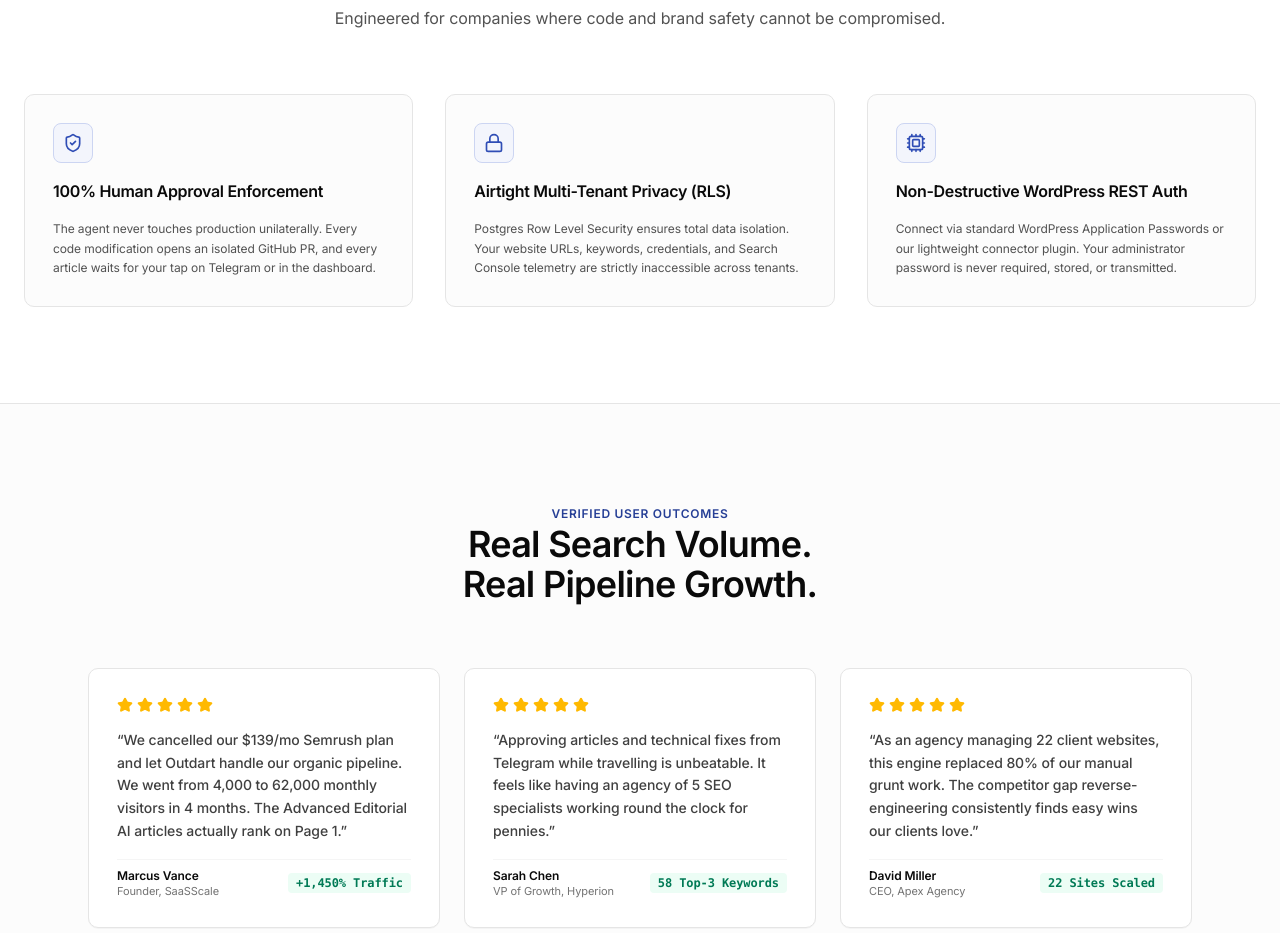
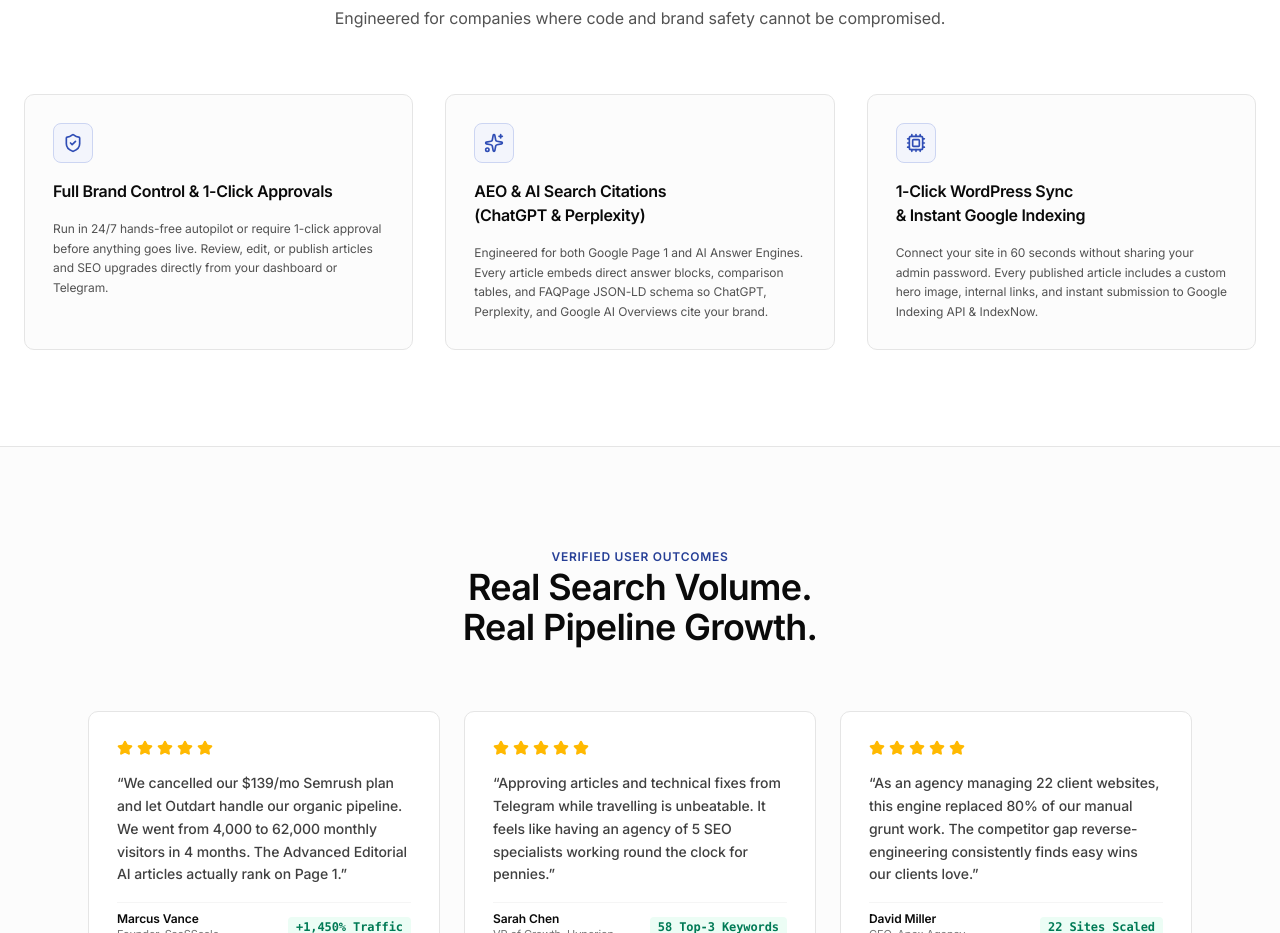
Before and after one commit to shuebmoha0-dotcom/seo-, a Next.js app: page /landing in a window 1280 px wide. Shown: the part 4326-5259 px from the top of the page. Built offline with nearby package versions, Linux system fonts and the light colour scheme; no server answers.

Commit message:
fix(landing): replace internal RLS database jargon on #capabilities with customer-facing AEO and WordPress capabilities

```diff
--- a/src/app/landing/page.tsx
+++ b/src/app/landing/page.tsx
@@ -1090,22 +1090,22 @@ export default function LandingPage() {
                 <ShieldCheck className="w-5 h-5" />
               </div>
               <h3 className="text-base font-extrabold text-neutral-950">
-                100% Human Approval Enforcement
+                Full Brand Control &amp; 1-Click Approvals
               </h3>
               <p className="text-xs text-neutral-600 leading-relaxed">
-                The agent never touches production unilaterally. Every code modification opens an isolated GitHub PR, and every article waits for your tap on Telegram or in the dashboard.
+                Run in 24/7 hands-free autopilot or require 1-click approval before anything goes live. Review, edit, or publish articles and SEO upgrades directly from your dashboard or Telegram.
               </p>
             </div>
 
             <div className="p-7 rounded-2xl border border-neutral-200 bg-neutral-50/50 space-y-4">
               <div className="w-10 h-10 rounded-xl bg-indigo-50 border border-indigo-200 text-indigo-600 flex items-center justify-center">
-                <Lock className="w-5 h-5" />
+                <Sparkles className="w-5 h-5" />
               </div>
               <h3 className="text-base font-extrabold text-neutral-950">
-                Airtight Multi-Tenant Privacy (RLS)
+                AEO &amp; AI Search Citations (ChatGPT &amp; Perplexity)
               </h3>
               <p className="text-xs text-neutral-600 leading-relaxed">
-                Postgres Row Level Security ensures total data isolation. Your website URLs, keywords, credentials, and Search Console telemetry are strictly inaccessible across tenants.
+                Engineered for both Google Page 1 and AI Answer Engines. Every article embeds direct answer blocks, comparison tables, and FAQPage JSON-LD schema so ChatGPT, Perplexity, and Google AI Overviews cite your brand.
               </p>
             </div>
 
@@ -1114,10 +1114,10 @@ export default function LandingPage() {
                 <Cpu className="w-5 h-5" />
               </div>
               <h3 className="text-base font-extrabold text-neutral-950">
-                Non-Destructive WordPress REST Auth
+                1-Click WordPress Sync &amp; Instant Google Indexing
               </h3>
               <p className="text-xs text-neutral-600 leading-relaxed">
-                Connect via standard WordPress Application Passwords or our lightweight connector plugin. Your administrator password is never required, stored, or transmitted.
+                Connect your site in 60 seconds without sharing your admin password. Every published article includes a custom hero image, internal links, and instant submission to Google Indexing API &amp; IndexNow.
               </p>
             </div>
           </div>
```
